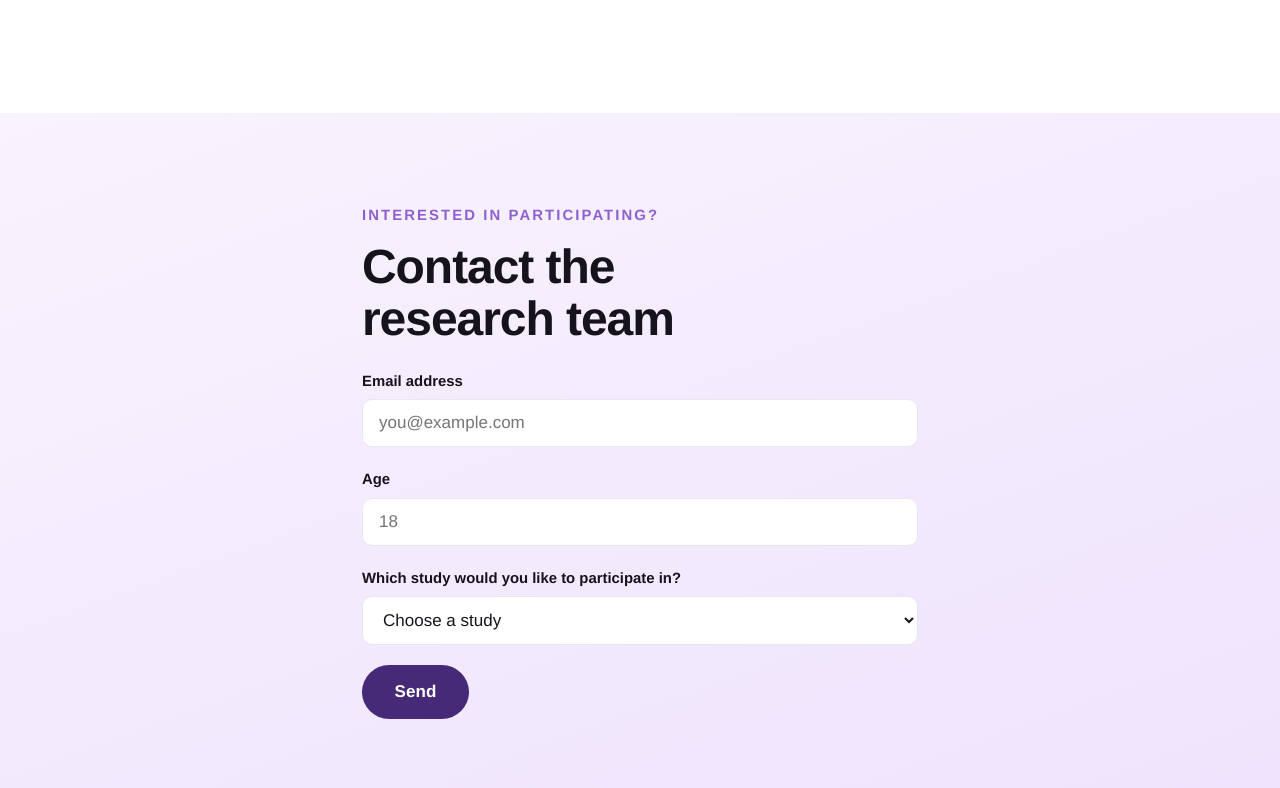
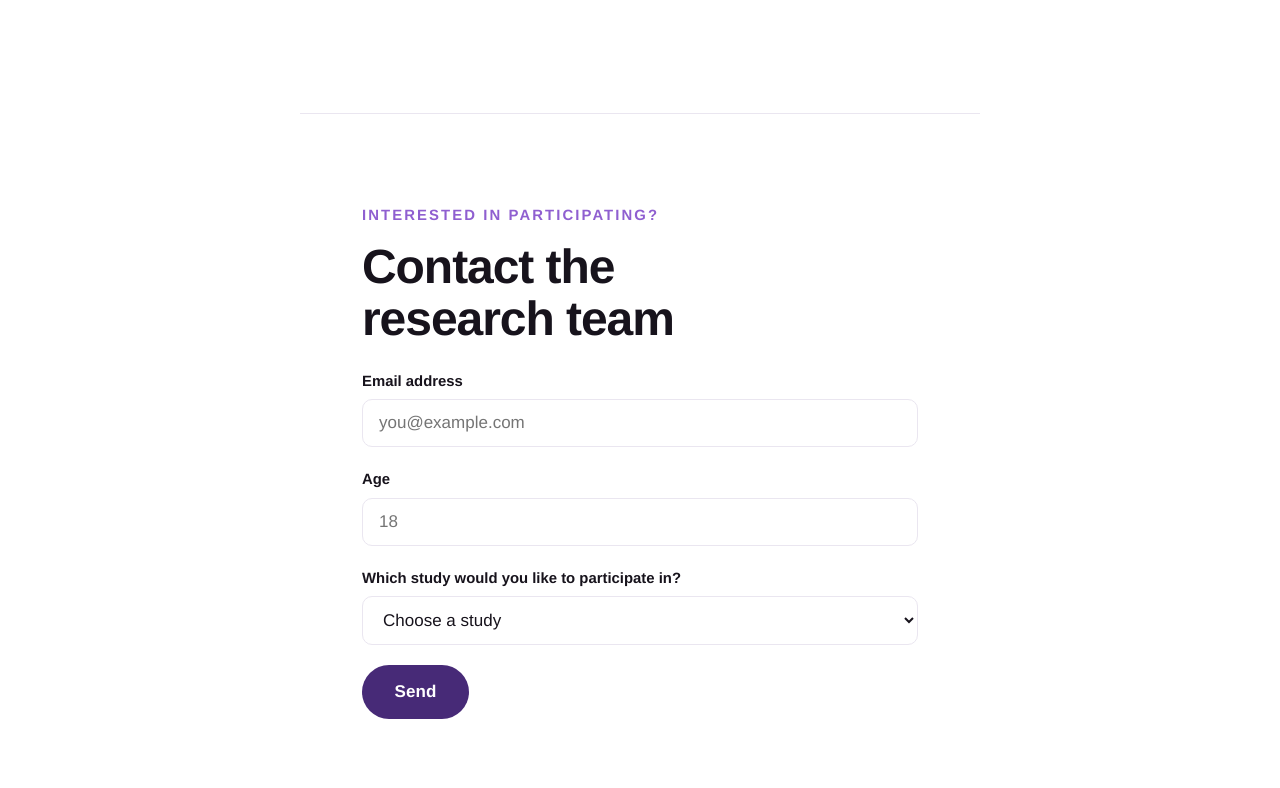
Before and after one commit to attentivelab/lab-website, an Astro site: page /participate in a window 1280 px wide. Shown: the part 1592-2380 px from the top of the page. Built offline with nearby package versions, Linux system fonts and the light colour scheme; Astro itself is replaced by a stand-in of ours.

Commit message:
design: participate contact form section white with top separator
Co-Authored-By: Claude Opus 5 <noreply@anthropic.com>

```diff
--- a/src/pages/participate.astro
+++ b/src/pages/participate.astro
@@ -197,7 +197,18 @@ const CRITERIA = [
   .study__join:hover { color: var(--brand-deep); }
 
   /* Form */
-  .section--form { background: linear-gradient(160deg, var(--brand-tint) 0%, var(--brand-soft) 100%); }
+  .section--form { background: var(--paper); position: relative; }
+  /* short centred separator between the studies and the form */
+  .section--form::before {
+    content: '';
+    position: absolute;
+    top: 0;
+    left: 50%;
+    transform: translateX(-50%);
+    width: min(680px, calc(100% - 2 * var(--gutter)));
+    height: 1px;
+    background: var(--rule);
+  }
   .form-wrap { max-width: 620px; }
   .pform { display: grid; gap: 1.25rem; margin-top: 1.5rem; }
   .pform__field { display: grid; gap: 0.4rem; }
```
